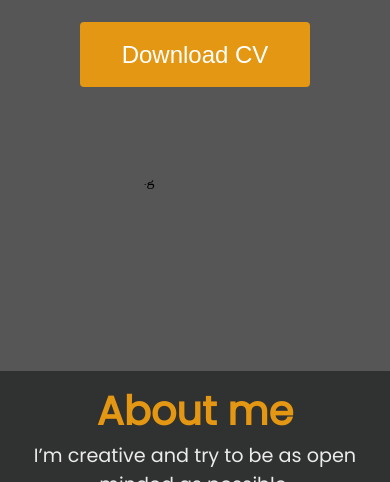
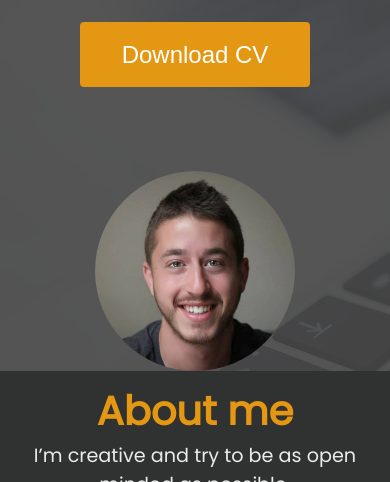
Before and after one commit to gavernimrod/portfolio-vanilla, a plain HTML site: page index.html in a window 390 px wide. Shown: the part 362-844 px from the top of the page. Drawn offline with Linux system fonts and the light colour scheme; the site is published under a folder, as on GitHub Pages, so addresses that start at the root find nothing.

```diff
--- a/index.html
+++ b/index.html
@@ -64,7 +64,7 @@
 
 
               </div>
-                  <img src="/img/myprof.png" alt="coding" class="profile" >
+                  <img src="img/myprof.png" alt="coding" class="profile" >
 
               </section>
 
--- a/style.css
+++ b/style.css
@@ -29,7 +29,7 @@ html , body{
     overflow-x: hidden;
 }
 #bg-img {
-  background: url(../img/background.jpg);
+  background: url(img/background.jpg);
   background-attachment: fixed;
   background-size: cover;
   height: 100vh;
@@ -252,7 +252,7 @@ justify-content: space-evenly;
   }
   #bg-img {
 
-    background: url(../img/background.jpg);
+    background: url(img/background.jpg);
     background-attachment: fixed;
     background-size: cover;
 
```
